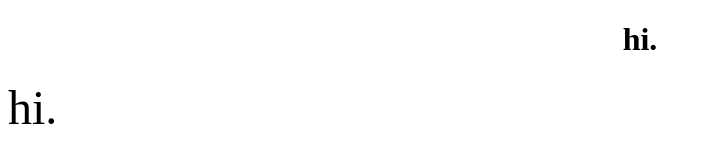
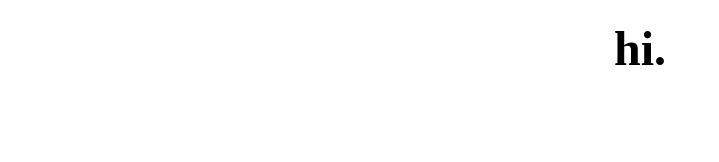
Before and after one commit to Duckygamer13/duckygamer13.github.io, a plain HTML site: page index.html in a window 1280 px wide. Shown: the whole page, without its empty margins (0-719 px from the left). Drawn offline with Linux system fonts and the light colour scheme.

Commit message:
Update index.html

```diff
--- a/index.html
+++ b/index.html
@@ -3,14 +3,11 @@
 <head>
 <style>
 h1 {text-align: center;}
-p {text-align: center;}
-div {text-align: center;}
 </style>
 </head>
 <body>
 
-<h1 style="font-family:Evo">hi.</h1>
-<font face = "HelveticaNeue LT 95 Black Regular" size ="7">hi.</font><br />
+<h1><font face = "HelveticaNeue LT 95 Black Regular" size ="7">hi.</font><br /></h1>
 
 </body>
 </html>
```
